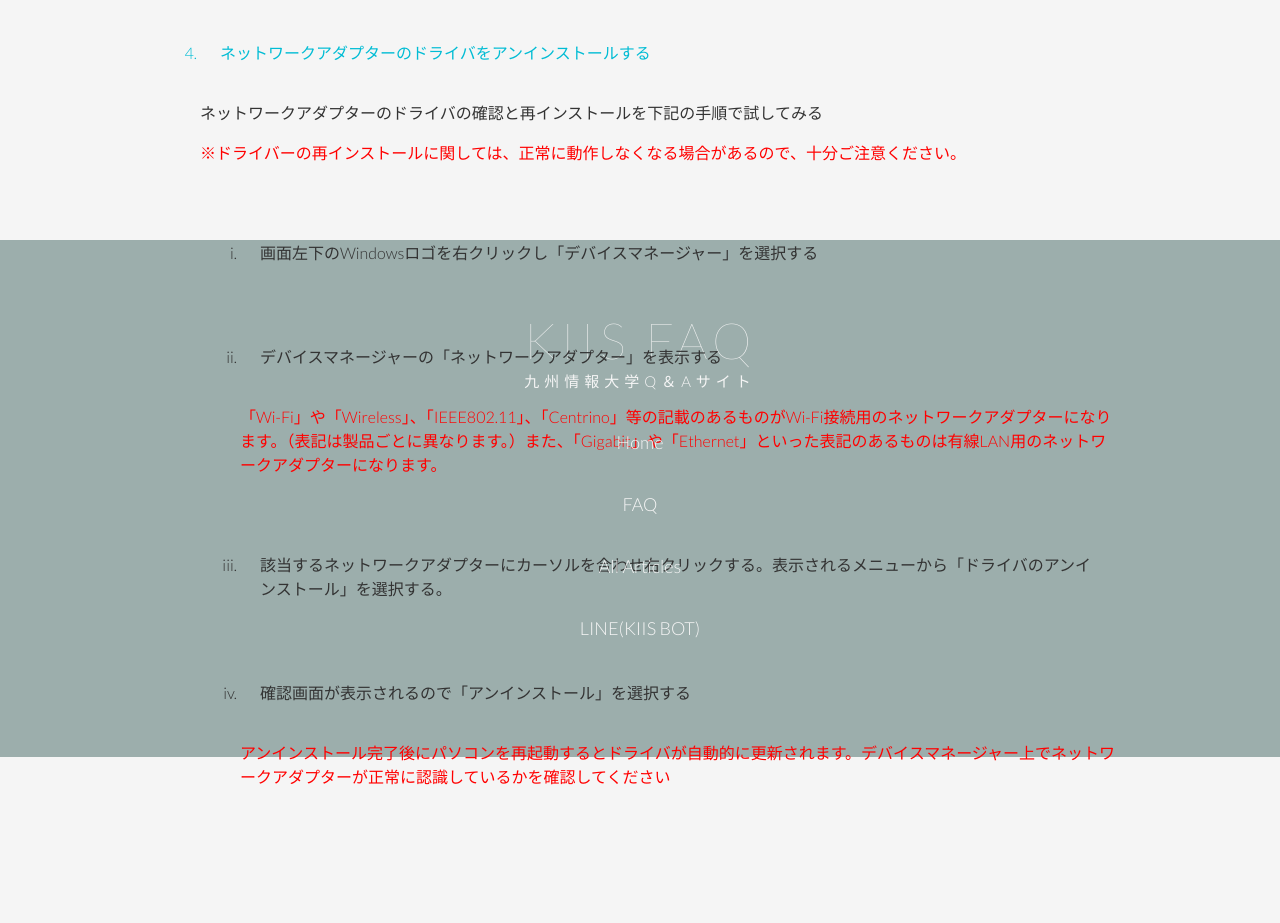
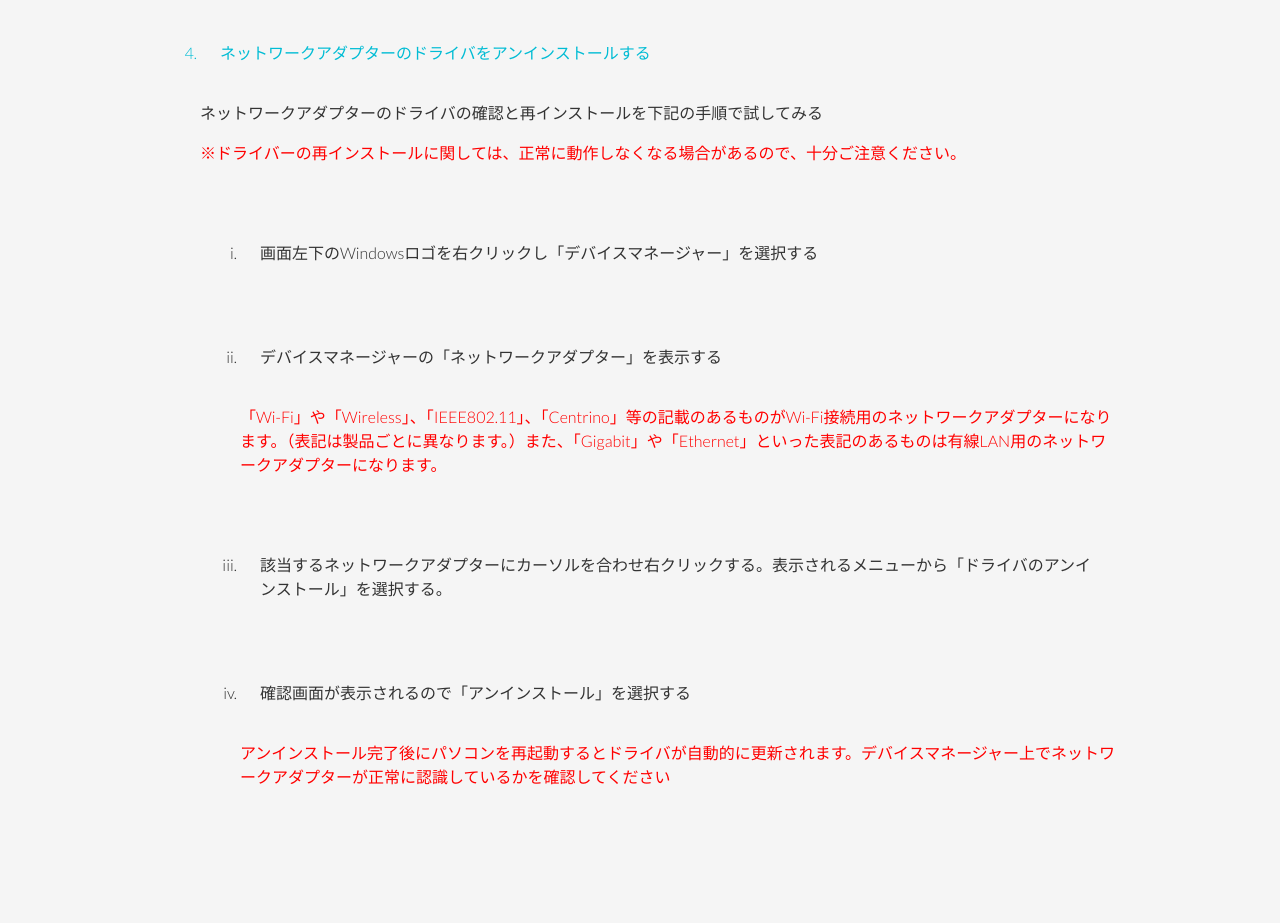
Before and after one commit to kirari-kiis/kiis_qa, a Flask app: page /connect in a window 1280 px wide. Shown: the part 1760-2683 px from the top of the page. Run offline with Flask 2, Linux system fonts and the light colour scheme; some libraries are stand-ins or nearby versions.

Commit message:
delete_footer

```diff
--- a/app/templates/layout.html
+++ b/app/templates/layout.html
@@ -92,7 +92,7 @@
         </a>
         </p>
 
-    <div class="wrapper_footer">
+    <!-- <div class="wrapper_footer">
         <footer>
             <div class="footer_block">
                 <h2 class="footer_title">KIIS FAQ <span>九州情報大学Q＆Aサイト</span></h2>
@@ -100,10 +100,9 @@
                     <li><a href="/index">Home</a></li>
                     <li><a href="/index#faq">FAQ</a></li>
                     <li><a href="/qalist">All Articles</a></li>
-                    <!-- <li><a href="/school_info"></a></li> -->
                     <li><a href="/kiisbot">LINE(KIIS BOT)</a></li>
                 </ul>
             </div>
-        </footer>
+        </footer> -->
     </body>
 </html>
```
